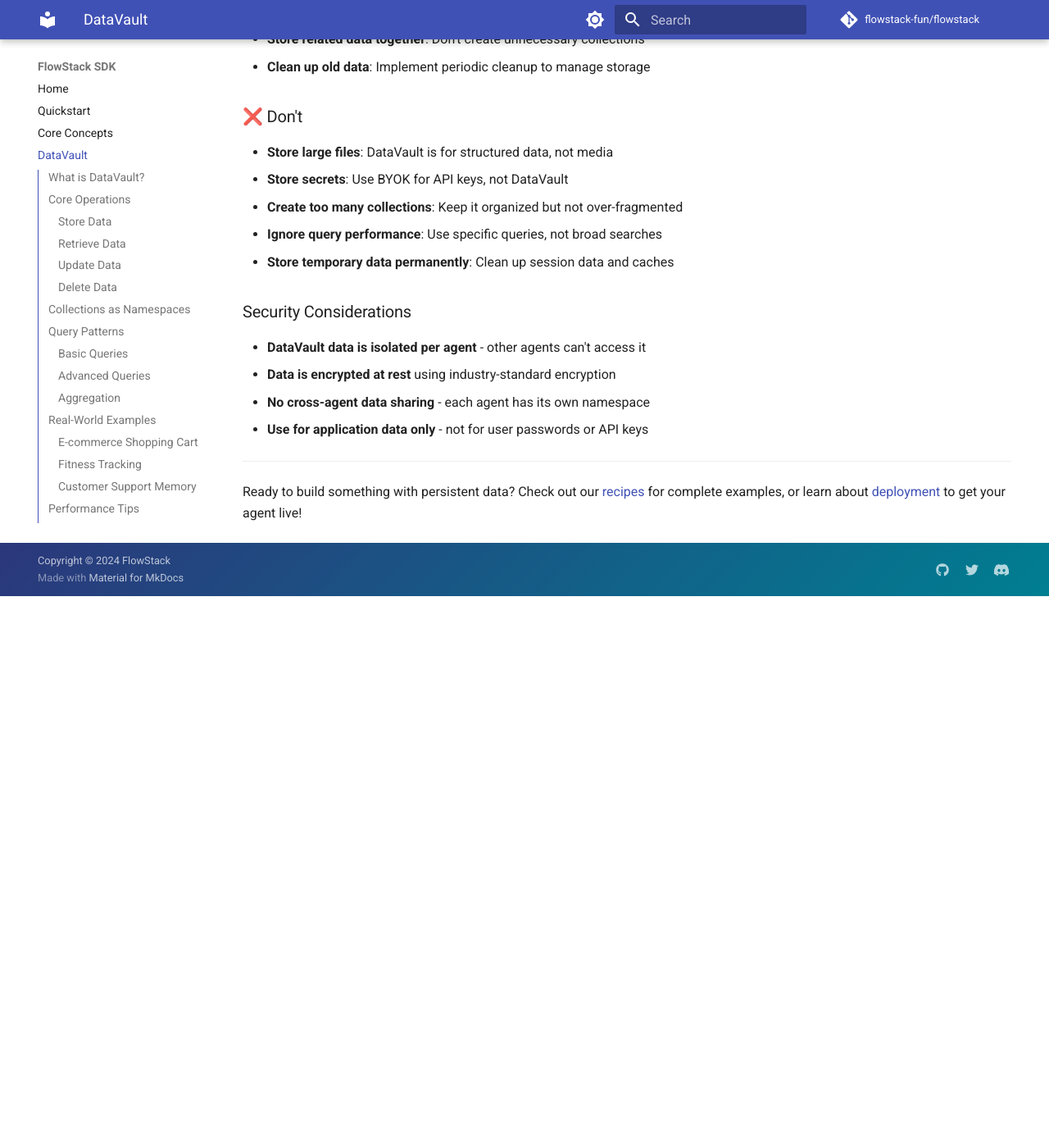
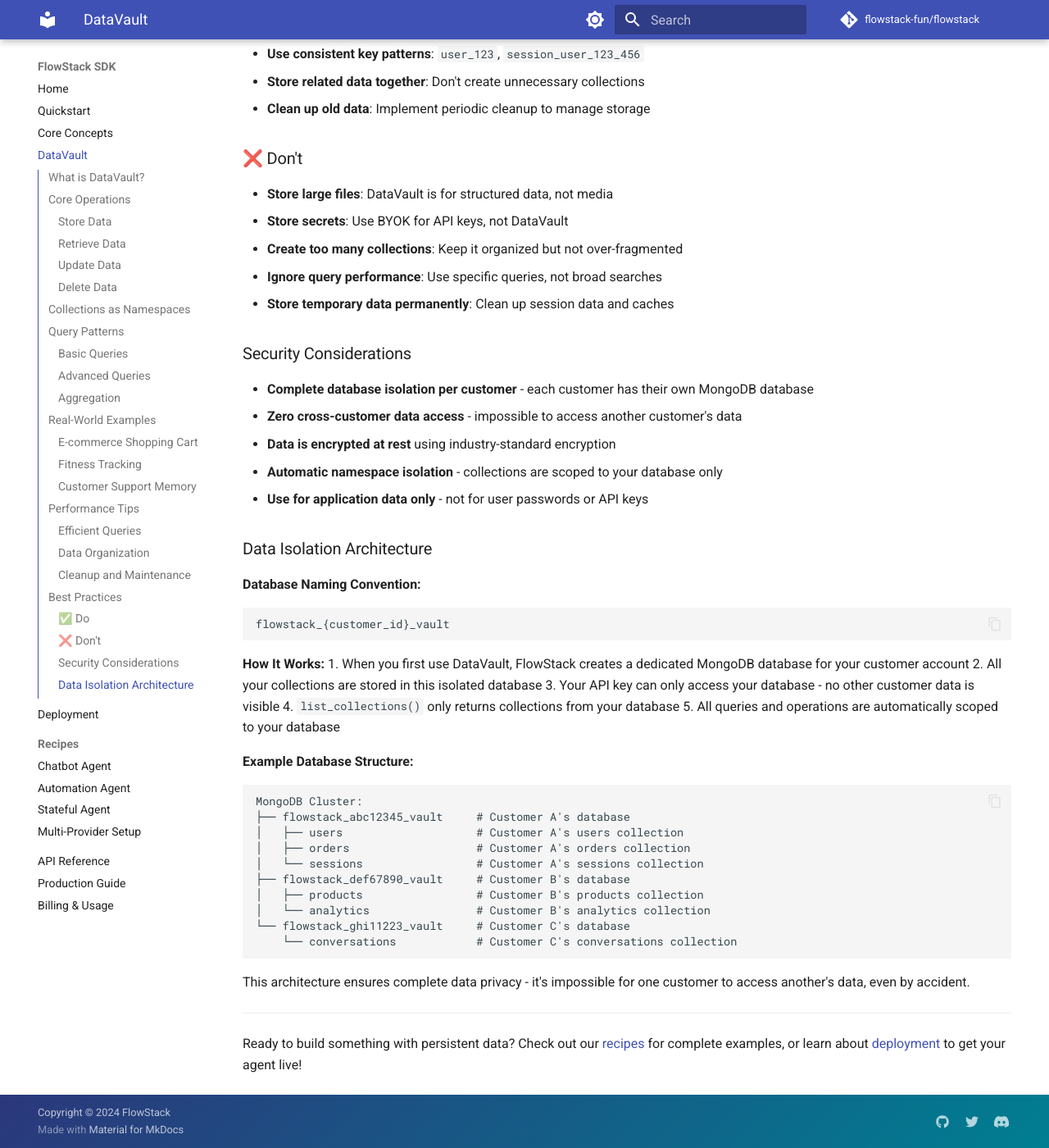
Before and after one commit to flowstack-fun/flowstack, an MkDocs documentation site: the page built from docs/datavault.md, in a window 1280 px wide and 1400 px high, scrolled down 9913 px. Shown: the whole window at 82% size. Built offline with MkDocs 1.6.1 and Material for MkDocs 9.7.7, drawn with Linux system fonts in a browser that asks for light colours; comment, search, counter and statistics services are not loaded; the version menu is left out; before the commit the page ends 10640 px from its top, so only the background shows below that; some of the changed text lies outside the part shown.

Commit message:
docs: Emphasize DataVault customer isolation and update pricing
- Update README.md DataVault section to highlight customer database isolation
- Enhance docs/datavault.md with comprehensive isolation architecture details
- Add database naming convention and visual structure examples
- Update docs/billing.md pricing from $29 to $50 for Starter plan
- Clarify flowstack/datavault.py docstrings for customer-specific databases
- Emphasize enterprise-grade data privacy and zero cross-customer access

🤖 Generated with [Claude Code](https://claude.ai/code)

Co-Authored-By: Claude <noreply@anthropic.com>

````diff
--- a/docs/datavault.md
+++ b/docs/datavault.md
@@ -4,7 +4,7 @@ Every FlowStack agent gets persistent storage with zero configuration. No databa
 
 ## What is DataVault?
 
-**DataVault** is MongoDB-backed storage that's automatically created for each agent. Think of it as a simple database that just works.
+**DataVault** is MongoDB-backed storage that's automatically created for each customer. Each customer gets their own completely isolated database, ensuring total data privacy and security. Think of it as a simple database that just works - with enterprise-grade isolation.
 
 ```python
 # Store data
@@ -189,9 +189,9 @@ Count and analyze your data:
 total_users = agent.vault.count('users')
 active_users = agent.vault.count('users', {'active': True})
 
-# List all collections
+# List all collections - only shows your collections
 collections = agent.vault.list_collections()
-print(f"Available collections: {collections}")
+print(f"Your collections: {collections}")  # Only collections in your isolated database
 ```
 
 ## Real-World Examples
@@ -509,10 +509,41 @@ def get_storage_stats():
 
 ### Security Considerations
 
-- **DataVault data is isolated per agent** - other agents can't access it
+- **Complete database isolation per customer** - each customer has their own MongoDB database
+- **Zero cross-customer data access** - impossible to access another customer's data
 - **Data is encrypted at rest** using industry-standard encryption
-- **No cross-agent data sharing** - each agent has its own namespace
+- **Automatic namespace isolation** - collections are scoped to your database only
 - **Use for application data only** - not for user passwords or API keys
+
+### Data Isolation Architecture
+
+**Database Naming Convention:**
+```
+flowstack_{customer_id}_vault
+```
+
+**How It Works:**
+1. When you first use DataVault, FlowStack creates a dedicated MongoDB database for your customer account
+2. All your collections are stored in this isolated database
+3. Your API key can only access your database - no other customer data is visible
+4. `list_collections()` only returns collections from your database
+5. All queries and operations are automatically scoped to your database
+
+**Example Database Structure:**
+```
+MongoDB Cluster:
+├── flowstack_abc12345_vault     # Customer A's database
+│   ├── users                    # Customer A's users collection
+│   ├── orders                   # Customer A's orders collection
+│   └── sessions                 # Customer A's sessions collection
+├── flowstack_def67890_vault     # Customer B's database
+│   ├── products                 # Customer B's products collection
+│   └── analytics                # Customer B's analytics collection
+└── flowstack_ghi11223_vault     # Customer C's database
+    └── conversations            # Customer C's conversations collection
+```
+
+This architecture ensures complete data privacy - it's impossible for one customer to access another's data, even by accident.
 
 ---
 
````
Also changed, not shown: README.md (+8 -4 lines), docs/billing.md (+6 -6 lines), 1 other file.
